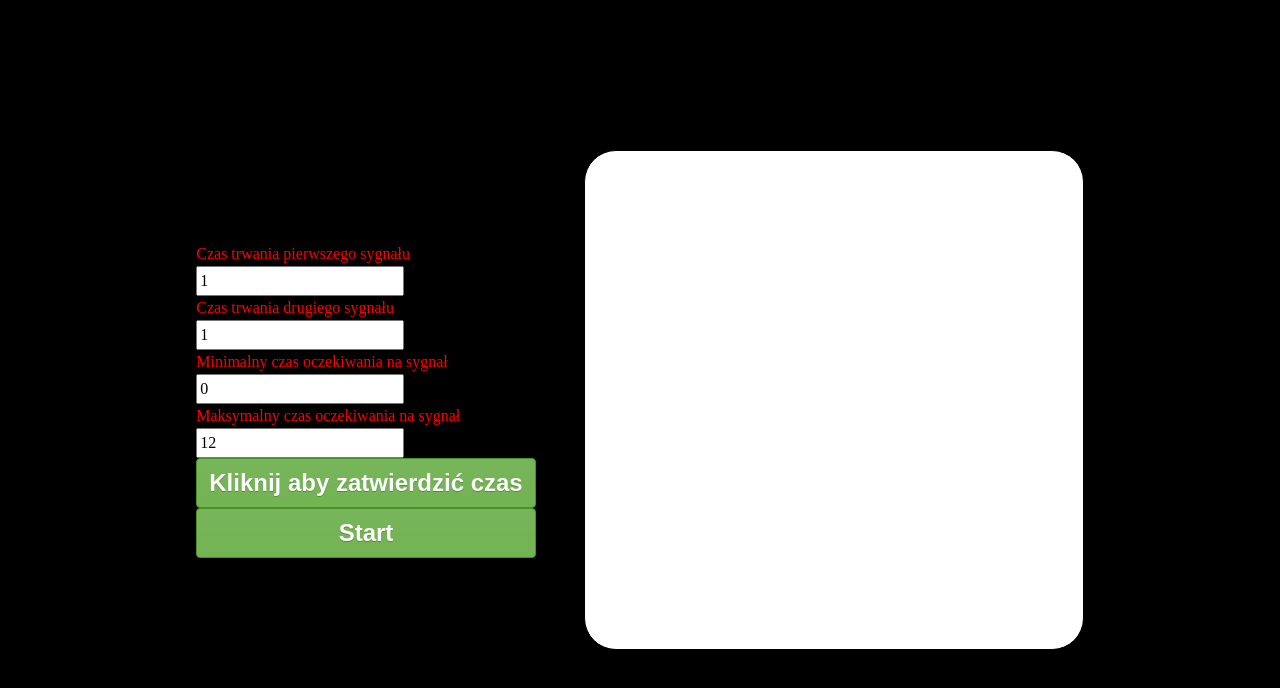
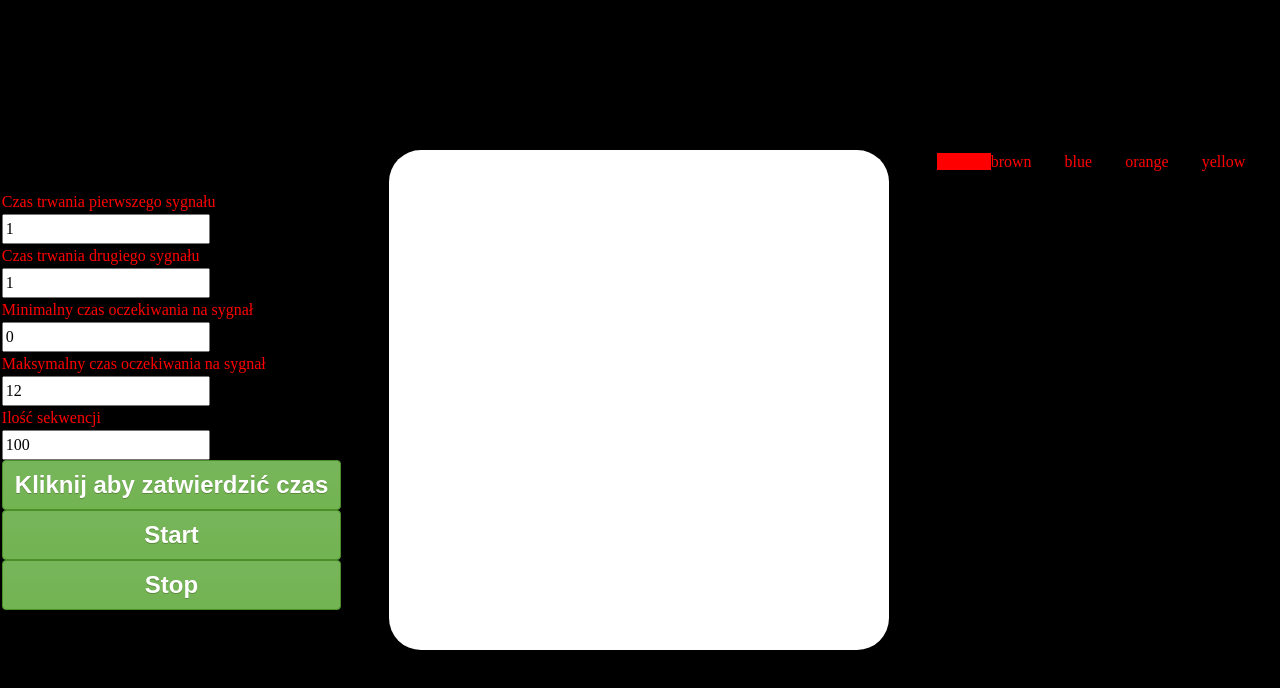
Before and after one commit to MaciejTom/beFast, a React (Create React App) app: page / in a window 1280 px wide. Shown: the top 688 px of the page. Built offline with nearby package versions, Linux system fonts and the light colour scheme.

Commit message:
new functionalities added

```diff
--- a/src/App.js
+++ b/src/App.js
@@ -1,7 +1,12 @@
-import React, {useState} from "react";
+import React, {useState, useEffect} from "react";
 
 
 function App() {
+
+  useEffect(() => {
+    const divColor = document.querySelector('.box')
+    console.log(divColor)
+  })
 
 
 
@@ -12,142 +17,244 @@ function App() {
   const [timeFinish, setTimeFinish] = useState(12);
   const [arr, setArr] = useState();
 
+  const [amount, setAmount] = useState(100);
+  const [number, setNumber] = useState()
+  const [colors, setColors] = useState(["red"]);
+  const [classState, setClassState] = useState({isSwitchOn: false})
 
+  console.log(colors)
+  console.log(colors.length)
 
 const setGreenColor = (arr) => {
   setDiv("green")
-  // console.log(el)
+  console.log("ZIELONY")
 
 
 }
 const setColor = () => {
-  const colors = ['red', 'bronze', 'blue', 'orange', 'yellow'];
-  setDiv(colors[Math.floor(Math.random() * (colors.length - 0 + 1))+0])
-  // console.log(el + first*1000)
+
+  setDiv(colors[Math.floor(Math.random() * (colors.length - 0))+0])
+  console.log("KOLOR")
 }
 const setWhite = () => {
   setDiv("white")
-  // console.log(el + first*1000 + second*1000)
+  setNumber(prev => prev - 1)
+
+  console.log("BIALY")
+}
+
+
+const handleChangeFirst = e => {
+  setFirst(e.target.value);
+};
+
+const handleChangeSecond = e => {
+  setSecond(e.target.value);
+  console.log("second");
+};
+const handleChangeStart = e => {
+  setTimeStart(e.target.value);
+
+  console.log("third");
+};
+const handleChangeFinish = e => {
+  setTimeFinish(e.target.value);
+
+  console.log("fourth");
+};
+
+const handleChangeAmount = e => {
+  setAmount(e.target.value);
+};
+
+const handleWhoGive = event => {
+    if (colors.includes(event.target.value)) {
+      setColors(colors.filter(el => el !== event.target.value));
+      return;
+    }
+    setColors([...colors, event.target.value]);
+
+  };
+
+  const styles = {
+    red: { backgroundColor: "red" },
+    brown: { backgroundColor: "brown" },
+    blue: { backgroundColor: "blue" },
+    yellow: { backgroundColor: "yellow" },
+    orange: { backgroundColor: "orange" }
+  };
+
+function loop() {
+  const x = parseInt(amount);
+  let array = [];
+  let y = 0;
+  let random =
+    (Math.floor(
+      Math.random() * (parseInt(timeFinish) - parseInt(timeStart) + 1)
+    ) +
+      parseInt(timeStart)) *
+    1000;
+
+  y = random + y;
+  array.push(y);
+  for (let i = 0; i <= x-2; i++) {
+    random = (Math.floor(Math.random() * (parseInt(timeFinish) - parseInt(timeStart) + 1)) + parseInt(timeStart) + parseInt(first) + parseInt(second)) * 1000;
+
+    console.log(y);
+
+    y = random + y;
+
+    array.push(y);
+}
+    console.log(array);
+    y = 0;
+    console.log("AAAAAAAAAAAAAAAAAAAAAAAAAAAAAAAAAAAAAAAAAAAAAAAAAAAAAAAAAAA");
+    random = 0;
+    setArr(array);
+    array = [];
+
 }
 
 
 
+function start() {
+  if (arr === undefined) {alert("Nie potwierdzono czasu!!!")} else {
 
-  const handleChangeFirst = (e) => {
-
-    setFirst(e.target.value)
-
-    // console.log(array)
-     // setInfo((prev => ({ ...prev, [target.name]: target.value })));
-     // console.log("first")
-     // console.log(info.first)
-   }
-
-   const handleChangeSecond = (e) => {
-     setSecond(e.target.value)
-      // console.log(array)
-      // setInfo((prev => ({ ...prev, [target.name]: target.value })));
-      console.log("second")
-    }
-    const handleChangeStart = (e) => {
-      setTimeStart(e.target.value)
-      // console.log(array)
-
-       // setInfo((prev => ({ ...prev, [target.name]: target.value })));
-       console.log("third")
-
-     }
-     const handleChangeFinish = (e) => {
-       setTimeFinish(e.target.value)
-       // console.log(array)
-        // setInfo((prev => ({ ...prev, [target.name]: target.value })));
-        console.log("fourth")
-      }
-      function loop() {
-        const x = 100;
-        let array = [];
-        let y = 0;
-        let random = (Math.floor(Math.random() * (parseInt(timeFinish) - parseInt(timeStart) + 1)) + parseInt(timeStart))*1000;
-
-        // parseFloat(random)
-
-        y = random + y;
-        array.push(y);
-        for (let i = 0; i < x; i++) {
-          // Math.floor(Math.random() * (max - min + 1)) + min;
-          // random = (Math.floor(Math.random() * (timeFinish - timeStart + 1)) + timeStart + first + second)*1000;
-          random = (Math.floor(Math.random() * (parseInt(timeFinish) - parseInt(timeStart) + 1)) + parseInt(timeStart) + parseInt(first) + parseInt(second))*1000;
-
-          console.log(y)
-
-          // parseFloat(random)
-
-          y = random + y;
-
-          array.push(y);
-
-          // random = ((Math.floor(Math.random() * (info.timeFinish - info.timeStart)) + info.timeStart  + info.first + info.second))*1000;
-        }
-        console.log(array)
-        y = 0;
-      console.log("AAAAAAAAAAAAAAAAAAAAAAAAAAAAAAAAAAAAAAAAAAAAAAAAAAAAAAAAAAA")
-      random = 0
-        setArr(array)
-        array = [];
+  setNumber(amount)
+  console.log(arr)
+  console.log("start")
 
 
-      }
-
-
-function start() {
-
-  console.log(arr)
-  console.log("start")
   arr.map(el => {
     setTimeout(setGreenColor, el + timeStart*1000);
     setTimeout(setColor, el + first*1000 + timeStart*1000);
     setTimeout(setWhite, el + first*1000 + second*1000 + timeStart*1000);
-     return console.log("costam")
+
    });
+
  }
 
-
-
-//
-
-
-
-
-
+}
+ function stop() {
+   var highestTimeoutId = setTimeout(";");
+   for (var i = 0 ; i < highestTimeoutId ; i++) {
+       clearTimeout(i);
+   }
+   setNumber()
+   setDiv("white")
+ }
+ function big() {
+   setClassState({isSwitchOn: !classState.isSwitchOn})
+ }
 
   return (
   <div className="App">
-      <div className="inputs">
-
-
-        <label>Czas trwania pierwszego sygnału
-      <input type="number" name="first" value={first} onChange={handleChangeFirst} />
+  <div className={classState.isSwitchOn ? "inputs none" : "inputs"}>
+    <label>
+      Czas trwania pierwszego sygnału
+      <input
+        type="number"
+        name="first"
+        value={first}
+        onChange={handleChangeFirst}
+      />
     </label>
-      <label>Czas trwania drugiego sygnału
-      <input type="number" name="second" value={second} onChange={handleChangeSecond}  />
+    <label>
+      Czas trwania drugiego sygnału
+      <input
+        type="number"
+        name="second"
+        value={second}
+        onChange={handleChangeSecond}
+      />
     </label>
-      <label>Minimalny czas oczekiwania na sygnał
-      <input type="number" name="timeStart" value={timeStart} onChange={handleChangeStart}  />
+    <label>
+      Minimalny czas oczekiwania na sygnał
+      <input
+        type="number"
+        name="timeStart"
+        value={timeStart}
+        onChange={handleChangeStart}
+      />
     </label>
 
-
-      <label>Maksymalny czas oczekiwania na sygnał
-      <input type="number" name="timeFinish" value={timeFinish} onChange={handleChangeFinish}  />
+    <label>
+      Maksymalny czas oczekiwania na sygnał
+      <input
+        type="number"
+        name="timeFinish"
+        value={timeFinish}
+        onChange={handleChangeFinish}
+      />
     </label>
-      <button onClick={loop} className="start">Kliknij aby zatwierdzić czas</button>
-      <button onClick={start} className="start">Start</button>
+    <label>
+      Ilość sekwencji
+      <input
+        type="number"
+        name="amount"
+        value={amount}
+        onChange={handleChangeAmount}
+      />
+    </label>
+    <button onClick={loop} className="start">
+      Kliknij aby zatwierdzić czas
+    </button>
+    <button onClick={start} className="start">
+      Start
+    </button>
+    <button onClick={stop} className="start">
+      Stop
+    </button>
   </div>
 
+  <div style={{ backgroundColor: div }} className={classState.isSwitchOn ? "box big" : "box" } onClick={big}>{classState.isSwitchOn ? number : null} </div>
+  <div className={classState.isSwitchOn ? "numbers none" : "numbers" }>{!classState.isSwitchOn ? number : null}</div>
+    <div className={classState.isSwitchOn ? "colors none" : "colors"}>
 
+              <label style={colors.includes("red") ? styles.red : {}}>
+                red
+                <input
+                  type="checkbox"
+                  value="red"
+                  onClick={handleWhoGive}
+                  defaultChecked={true}
+                />
+              </label>
+              <label style={colors.includes("brown") ? styles.brown : {}}>
+                brown
+                <input
+                  type="checkbox"
+                  value="brown"
+                  onClick={handleWhoGive}
+                />
+              </label>
+              <label style={colors.includes("blue") ? styles.blue : {}}>
+                blue
+                <input
+                  type="checkbox"
+                  value="blue"
+                  onClick={handleWhoGive}
+                />
+              </label>
+              <label style={colors.includes("orange") ? styles.orange : {}}>
+                orange
+                <input
+                  type="checkbox"
+                  value="orange"
+                  onClick={handleWhoGive}
+                />
+              </label>
+              <label style={colors.includes("yellow") ? styles.yellow : {}}>
+                yellow
+                <input
+                  type="checkbox"
+                  value="yellow"
+                  onClick={handleWhoGive}
+                />
+              </label>
+            </div>
+</div>
 
-
-      <div className="box" style={{backgroundColor: div}}></div>
-    </div>
   );
 }
 
--- a/src/scss/_mainDiv.scss
+++ b/src/scss/_mainDiv.scss
@@ -4,6 +4,7 @@ body {
   justify-content: center;
   align-items: center;
   background: black;
+
 }
 .App {
   display: flex;
@@ -11,20 +12,37 @@ body {
     display: flex;
     flex-direction: column;
     justify-content: center;
+    padding-right: 3rem;
+    animation: fade-in 1s;
     input {
       display: flex;
 
     }
   }
+  .none {
+    display: none;
+    animation: fade-in 1s;
+  }
+  .colors {
+    input {
+      visibility: hidden;
+      margin-bottom: 2rem;
+      margin-right: 1rem;
+    }
+  }
 }
 .box {
-  border: 1px solid black;
   width: 500px;
   height: 500px;
   align-self: center;
   background: white;
   border-radius: 2rem;
-  margin-left: 3rem;
+  color: black;
+  font-size: 3rem;
+  display: flex;
+  justify-content: flex-end;
+  align-items: flex-end;
+  transition: width 1s, height 1s;
 }
 .start {
 
@@ -41,6 +59,7 @@ body {
 	padding:6px 12px;
 	text-decoration:none;
 	text-shadow:0px 1px 0px #5b8a3c;
+
 	&:hover {
 	background:linear-gradient(to bottom, #72b352 5%, #77b55a 100%);
 	background-color:#72b352;
@@ -81,3 +100,19 @@ body {
 label {
   color: red;
 }
+.numbers {
+  color: white;
+  align-self: center;
+  font-size: 3rem;
+  padding-left: 2rem;
+  width: 3rem;
+}
+.big {
+  width: 100vw;
+  height: 100vh;
+  border-radius: 0;
+  transition: width 1s, height 1s;
+}
+.none {
+  display: none;
+}
```
Lines whose indentation alone changed are shown as unchanged.
